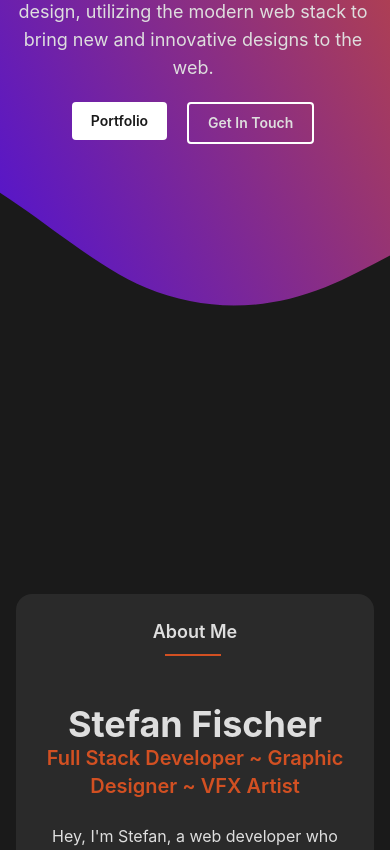
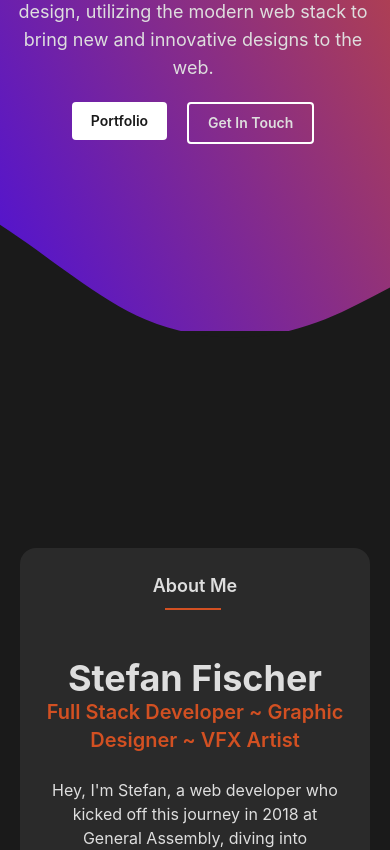
Before and after one commit to RevenantEverest/Stefischer, a React (Vite) app: page / in a window 390 px wide. Shown: the part 420-1270 px from the top of the page. Built offline with nearby package versions, Linux system fonts and the light colour scheme.

Commit message:
Adjust layout of HomePage components using Dividers

```diff
--- a/src/pages/HomePage.tsx
+++ b/src/pages/HomePage.tsx
@@ -4,7 +4,7 @@ import { Flex } from 'reflexbox';
 import { Element, scrollSpy } from 'react-scroll';
 import { Helmet } from 'react-helmet';
 
-import { Layout, TiltDivider, WaveDivider, BeamMeUp } from '@@components/Common';
+import { TiltDivider, WaveDivider, BeamMeUp } from '@@components/Common';
 
 import Jumbotron from '@@components/Home/Jumbotron';
 import SkillsAndExperience from '@@components/Home/SkillsAndExperience';
@@ -29,11 +29,9 @@ function HomePage() {
             <Flex className="fixed">
                 <Jumbotron scrollElements={SCROLL_ELEMENTS.HOMEPAGE} />
             </Flex>
-            <Flex className="absolute left-0 right-0 top-[66.2vh] md:top-[74.2vh] lg:top-[66.2vh] justify-center">
+            <Flex className="flex-col relative top-[70vh] lg:top-[76vh] pointer-events-none">
                 <WaveDivider />
-            </Flex>
-            <Flex className="relative bg-background w-full justify-center top-[86vh] md:top-[94vh] lg:top-[86vh] pt-20">
-                <Layout>
+                <div className="px-5 lg:px-52 pt-20 bg-background pointer-events-auto">
                     <Element name={SCROLL_ELEMENTS.HOMEPAGE.about}>
                         <div className="my-32">
                             <AboutMeSummary />
@@ -45,27 +43,17 @@ function HomePage() {
                     <div className="mb-32">
                         <SkillsAndExperience />
                     </div>
-                </Layout>
-            </Flex>
-            <Flex className="relative bg-background w-full justify-center top-[86vh] pt-20 z-10">
-                <Flex className="absolute w-full justify-center top-[28vh] md:top-[24vh]">
+                </div>
+                <div className="bg-gradient-to-tr from-primary to-secondary pointer-events-auto">
                     <TiltDivider />
-                </Flex>
-            </Flex>
-            <Flex className="relative bg-gradient-to-tr from-primary to-secondary w-full justify-center top-[86vh] pt-32 pb-64">
-                <Layout transparent>
-                    <div className="">
-                        <FeaturedProjects />
+                    <div className="px-5 lg:px-52 pt-20">
+                        <div className="py-32">
+                            <FeaturedProjects />
+                        </div>
                     </div>
-                </Layout>
-            </Flex>
-            <Flex className="relative w-full justify-center top-[62vh] md:top-[60vh] pt-20 z-10">
-                <Flex className="absolute w-full justify-center top-[24vh]">
                     <TiltDivider rotate />
-                </Flex>
-            </Flex>
-            <Flex className="relative bg-background w-full justify-center top-[75vh] py-20">
-                <Layout>
+                </div>
+                <div className="px-5 lg:px-52 py-20 bg-background pointer-events-auto">
                     <Element name={SCROLL_ELEMENTS.HOMEPAGE.contact}>
                         <div className="my-32">
                             <ContactSection />
@@ -74,9 +62,8 @@ function HomePage() {
                     <div className="flex items-center justify-center">
                         <BeamMeUp />
                     </div>
-                </Layout>
+                </div>
             </Flex>
-
         </React.Fragment>
     );
 };
```
